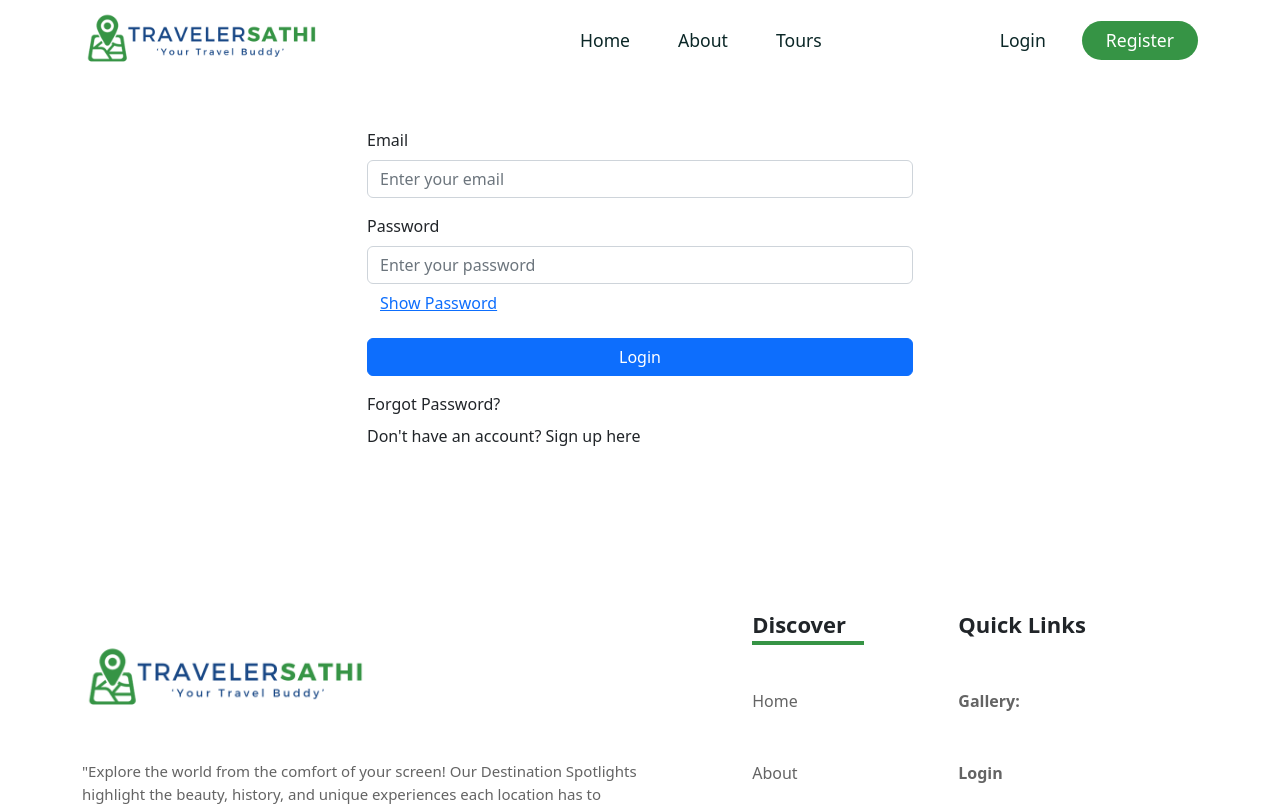
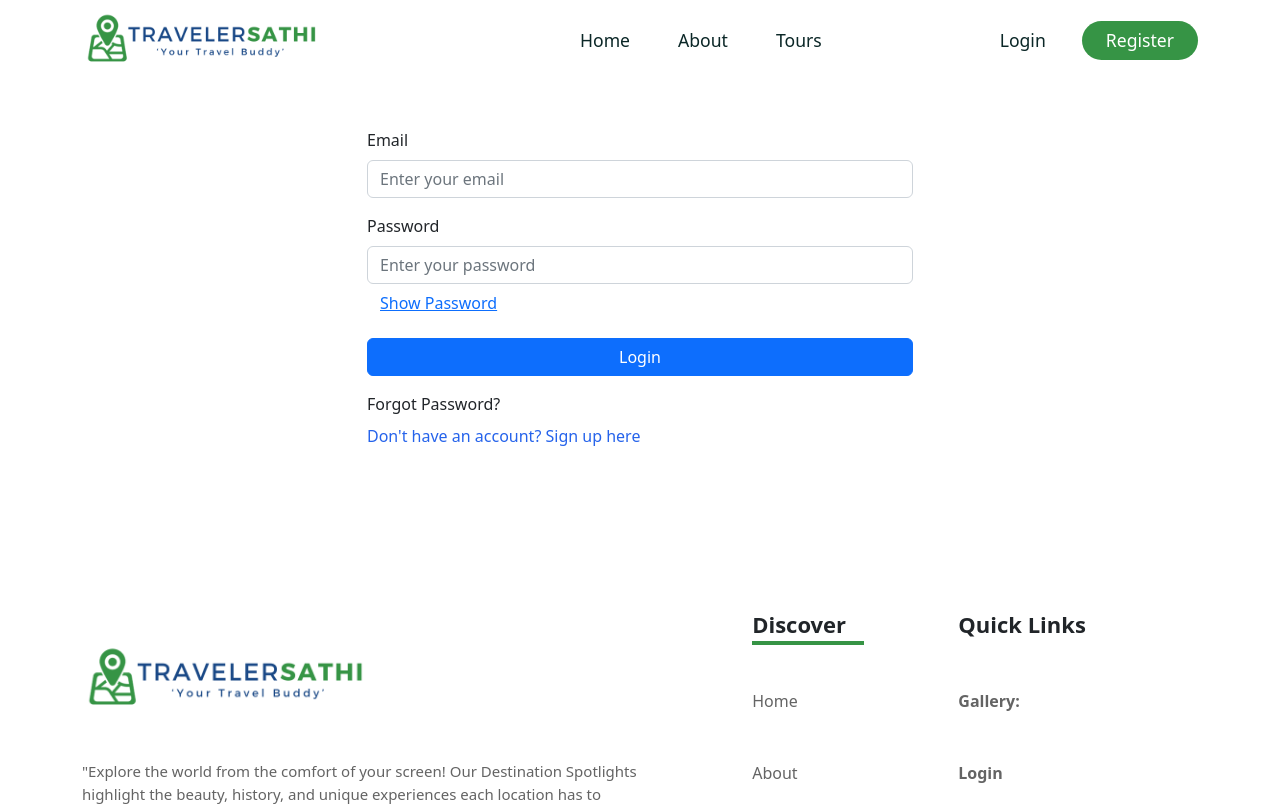
Before and after one commit to Sushantbz/TravelerSathi, a React (Create React App) app in the folder frontend/: page /login in a window 1280 px wide. Shown: the top 806 px of the page. Built offline with nearby package versions, Linux system fonts and the light colour scheme.

Commit message:
fix link in login page, remove lock files

```diff
--- a/frontend/src/pages/Login.jsx
+++ b/frontend/src/pages/Login.jsx
@@ -102,8 +102,8 @@ const Login = () => {
 					<div className="mt-3">
 						<NavLink href="/forgot-password">Forgot Password?</NavLink>
 					</div>
-					<div className="mt-2">
-						<NavLink href="/signup">
+					<div className="mt-2 text-blue-600">
+						<NavLink href="/register">
 							Don't have an account? Sign up here
 						</NavLink>
 					</div>
```
Also changed, not shown: 1 other file (tests, documents, lock files or other folders).
